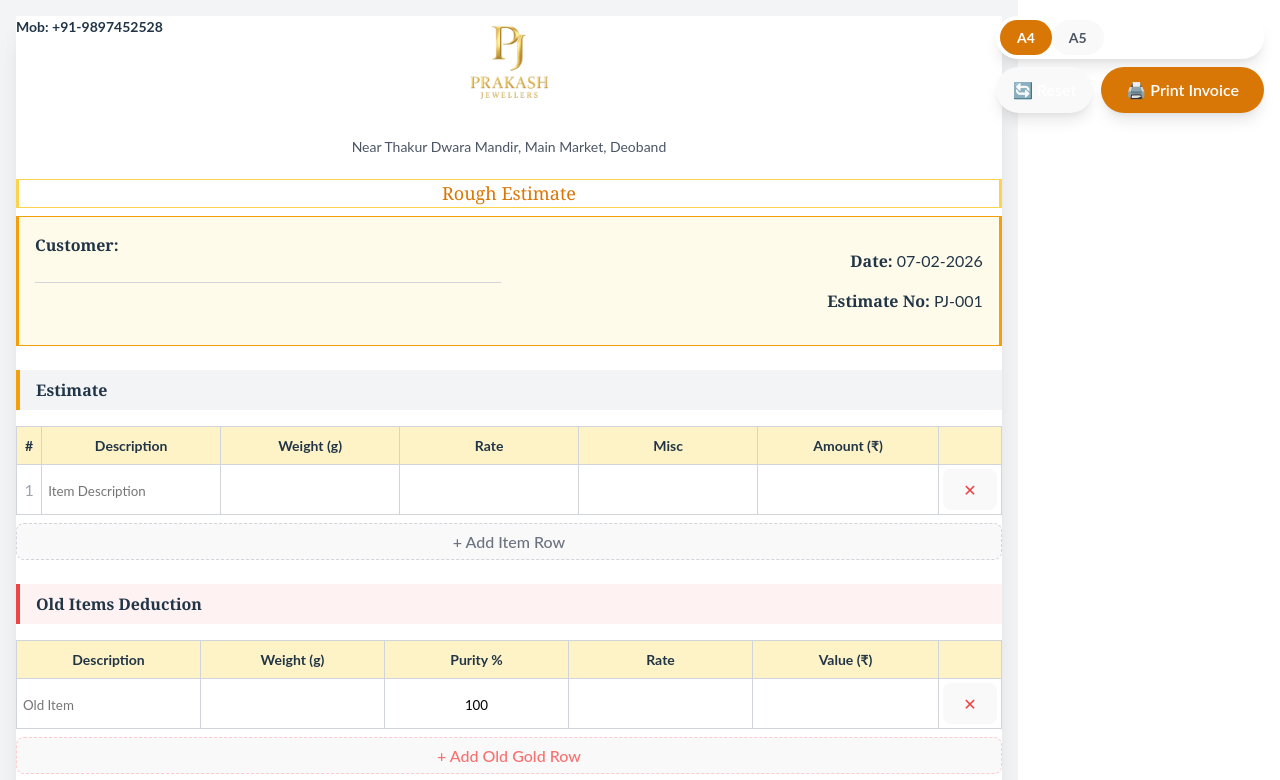
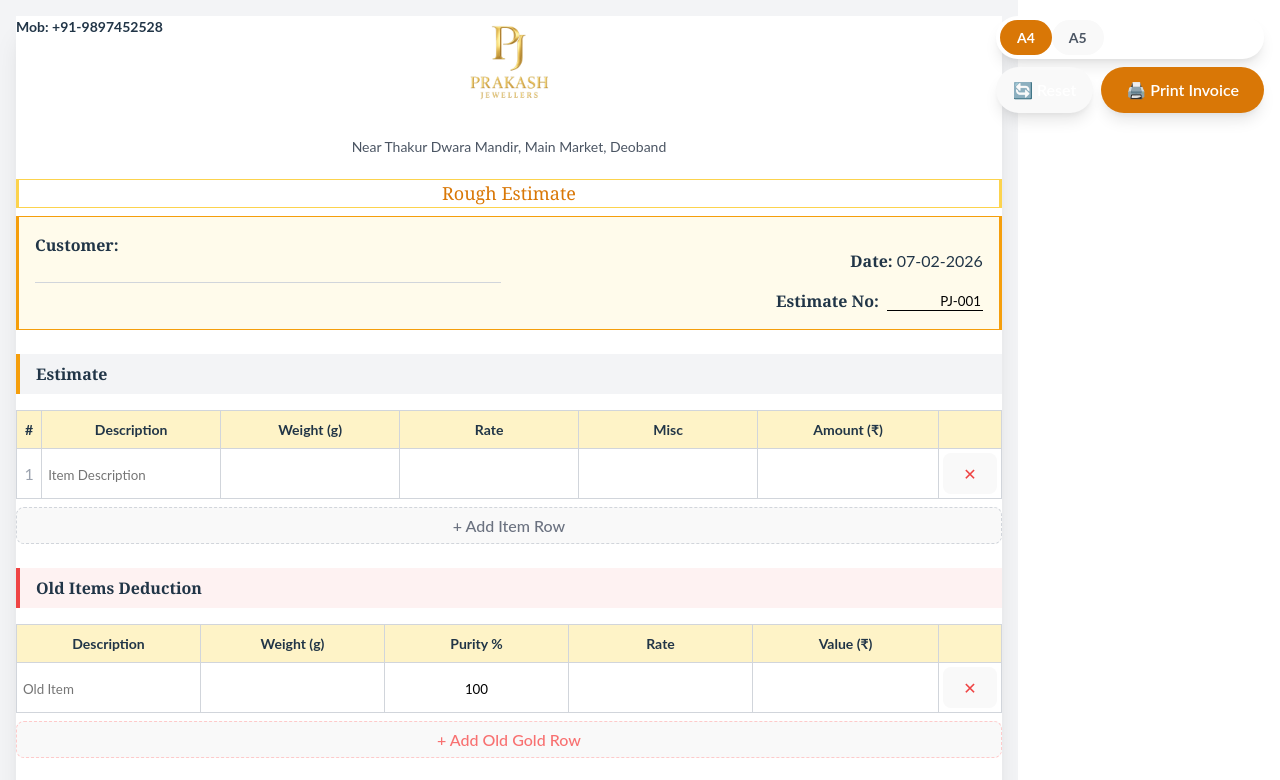
Before and after one commit to AnirudhChhabra54/SattuProject, a React app: page / in a window 1280 px wide. Shown: the top 780 px of the page. Built offline with nearby package versions, Linux system fonts and the light colour scheme; the HTML template or start-up script is replaced by a standard one.

Commit message:
feat: Make Estimate No editable and fix print columns

```diff
--- a/src/App.css
+++ b/src/App.css
@@ -584,4 +584,10 @@ table {
   .mt-auto {
     margin-top: auto !important;
   }
+
+  /* Hide the delete column (last column) in print */
+  th:last-child,
+  td:last-child {
+    display: none !important;
+  }
 }
--- a/src/components/InvoiceForm.tsx
+++ b/src/components/InvoiceForm.tsx
@@ -24,7 +24,7 @@ function formatCurrency(num: number): string {
 
 export default function InvoiceForm() {
     const [custName, setCustName] = useState('');
-    const [estNo] = useState(getNextEstimateNumber);
+    const [estNo, setEstNo] = useState(getNextEstimateNumber);
     const [date] = useState(getTodayString);
     const [printSize, setPrintSize] = useState<'A4' | 'A5'>('A4');
 
@@ -202,7 +202,15 @@ export default function InvoiceForm() {
                             </div>
                             <div className="text-right">
                                 <p><span className="font-bold font-serif">Date:</span> {date}</p>
-                                <p><span className="font-bold font-serif">Estimate No:</span> {estNo}</p>
+                                <div className="flex justify-end items-center gap-2">
+                                    <span className="font-bold font-serif">Estimate No:</span>
+                                    <input
+                                        type="text"
+                                        value={estNo}
+                                        onChange={(e) => setEstNo(e.target.value)}
+                                        className="w-24 text-right bg-transparent focus:outline-none border-b border-transparent focus:border-amber-500 transition-colors"
+                                    />
+                                </div>
                             </div>
                         </div>
 
```
